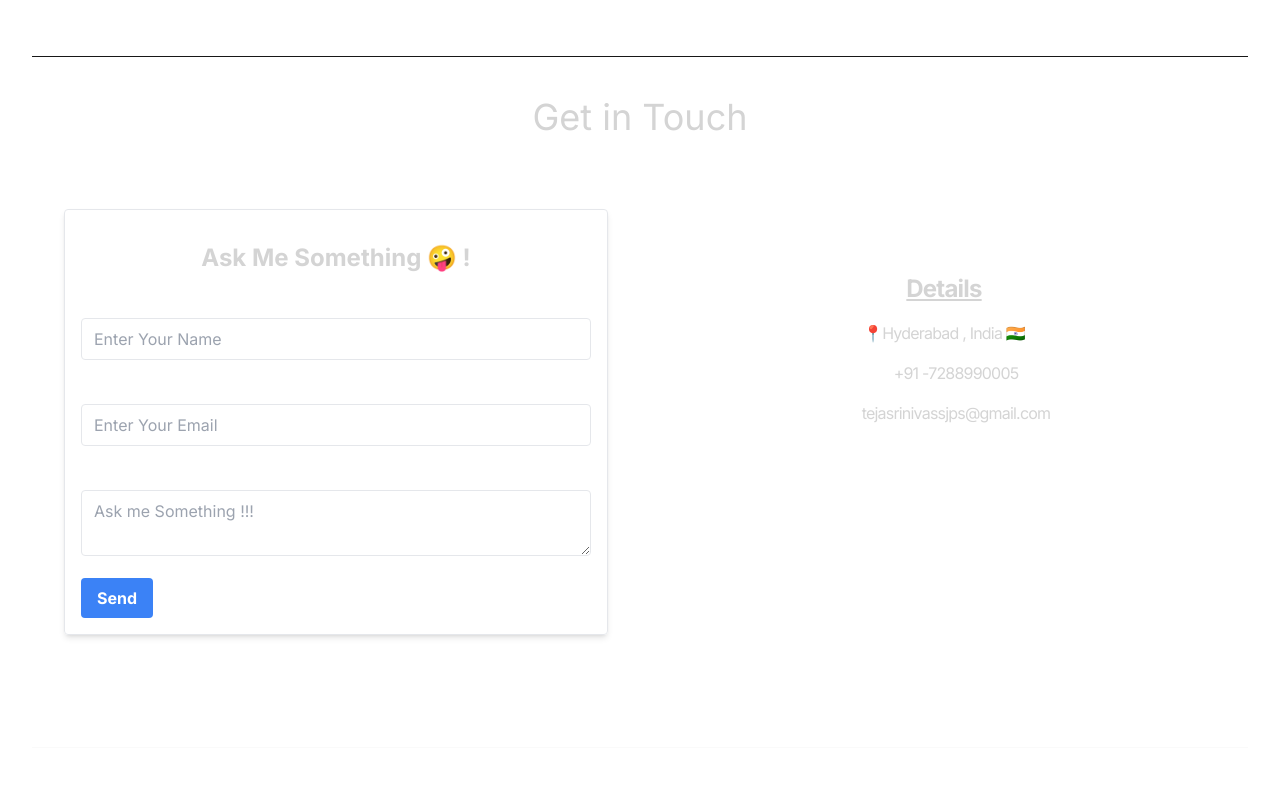
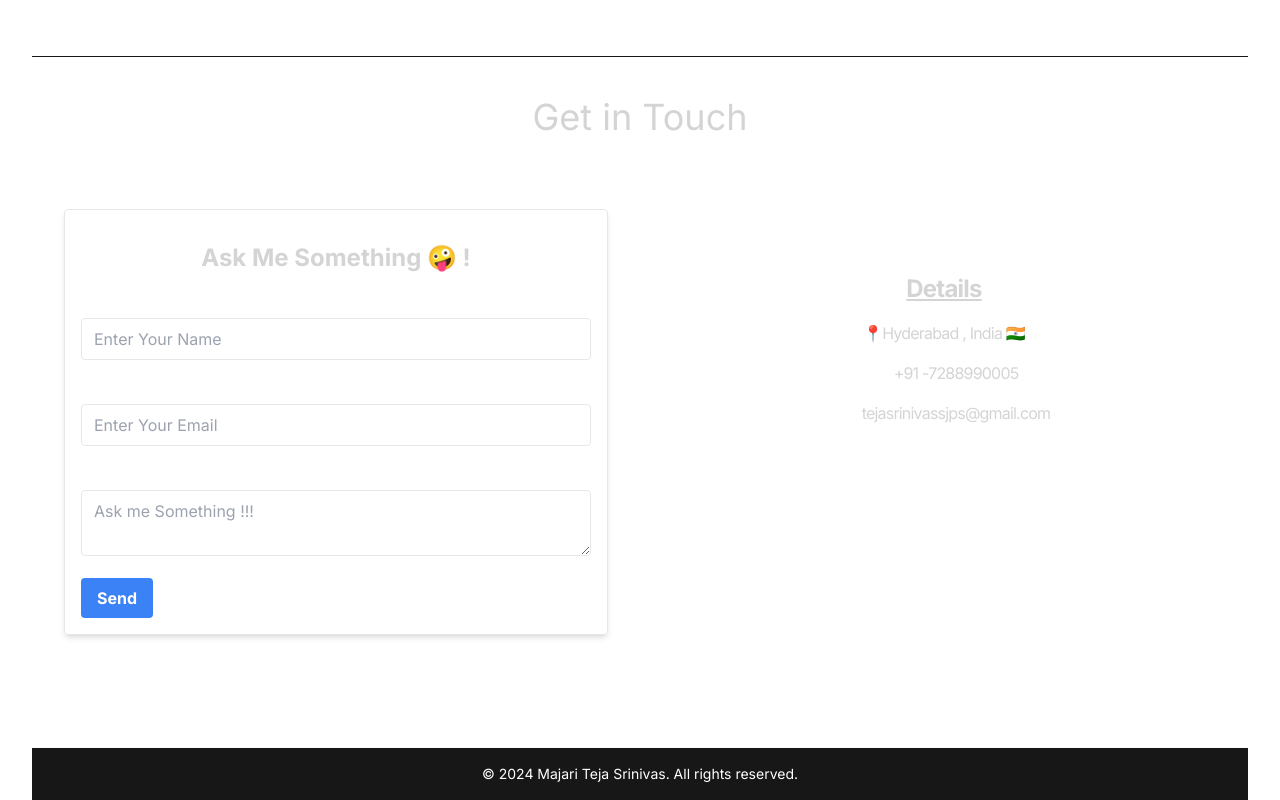
Before and after one commit to devTejaSrinivas/react-portfolio, a React (Vite) app: page / in a window 1280 px wide. Shown: the part 3954-4754 px from the top of the page. Before the commit the page ends 4702 px from the top, so only its background shows below. Built offline with nearby package versions, Linux system fonts and the light colour scheme.

Commit message:
Added a footer component and section

```diff
--- a/src/App.jsx
+++ b/src/App.jsx
@@ -6,6 +6,7 @@ import Technologies from "./components/Technologies";
 import Education from "./components/Education";
 import Projects from "./components/Projects";
 import Contact from "./components/Contact";
+import Footer from "./components/Footer";
 
 const App = () => {
   return (
@@ -21,6 +22,7 @@ const App = () => {
         <Education />
         <Projects />
         <Contact />
+        <Footer />
       </div>
     </div>
   );
--- /dev/null
+++ b/src/components/Footer.jsx
@@ -0,0 +1,16 @@
+import React from "react";
+
+const Footer = () => {
+  return (
+    <footer className="bg-neutral-900 text-white py-4">
+      <div className="container mx-auto text-center">
+        <p className="text-sm">
+          &copy; {new Date().getFullYear()} Majari Teja Srinivas. All rights
+          reserved.
+        </p>
+      </div>
+    </footer>
+  );
+};
+
+export default Footer;
```
